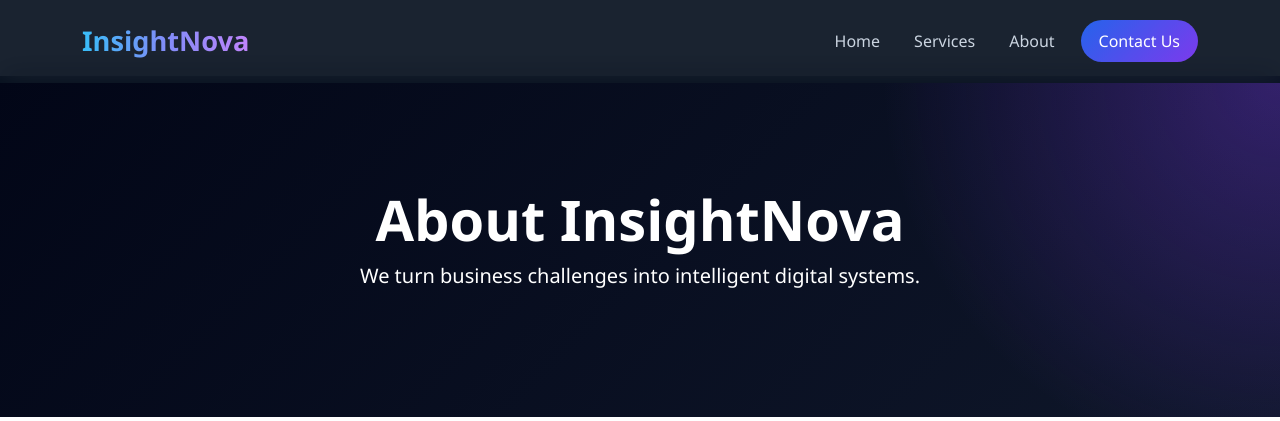
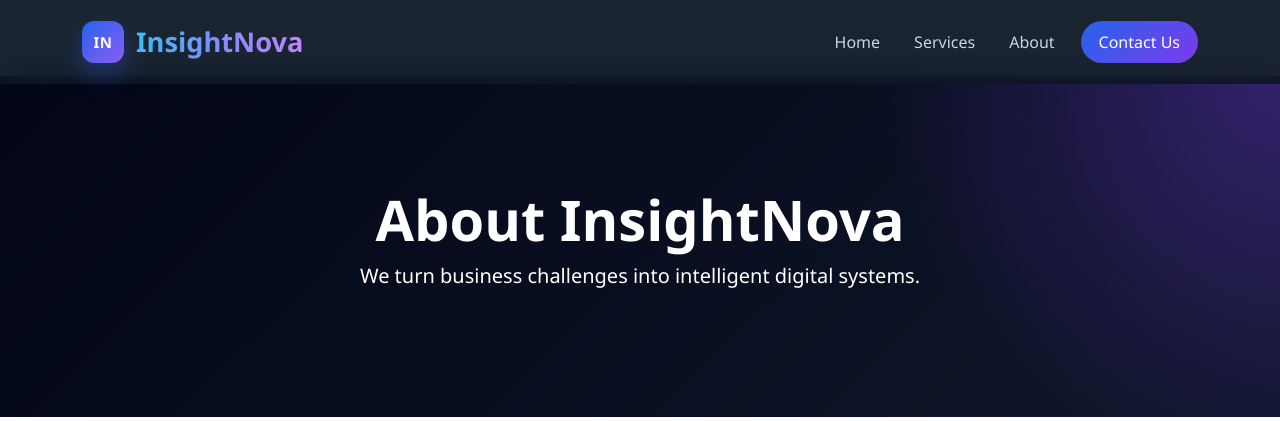
Before and after one commit to Suzana-Nusrat/InsightNova, a Laravel app: page /about in a window 1280 px wide. Shown: the top 421 px of the page. Run offline with Laravel 12, Linux system fonts and the light colour scheme.

Commit message:
logo update

```diff
--- a/resources/views/layouts/app.blade.php
+++ b/resources/views/layouts/app.blade.php
@@ -14,24 +14,63 @@
 
 <nav class="navbar navbar-expand-lg fixed-top custom-navbar">
     <div class="container">
-        <a class="navbar-brand fw-bold" href="/">
+
+        <a class="navbar-brand fw-bold d-flex align-items-center" href="/">
+            <div style="
+                width:42px;
+                height:42px;
+                border-radius:12px;
+                background:linear-gradient(135deg,#2563eb,#8b5cf6);
+                display:flex;
+                align-items:center;
+                justify-content:center;
+                margin-right:12px;
+                color:white;
+                font-size:15px;
+                font-weight:800;
+                letter-spacing:.5px;
+                box-shadow:0 10px 25px rgba(37,99,235,.35);">
+                IN
+            </div>
+
             <span class="brand-gradient">InsightNova</span>
         </a>
 
-        <button class="navbar-toggler bg-light" type="button" data-bs-toggle="collapse" data-bs-target="#menu">
+        <button class="navbar-toggler bg-light"
+                type="button"
+                data-bs-toggle="collapse"
+                data-bs-target="#menu"
+                aria-controls="menu"
+                aria-expanded="false"
+                aria-label="Toggle navigation">
             <span class="navbar-toggler-icon"></span>
         </button>
 
         <div class="collapse navbar-collapse" id="menu">
             <ul class="navbar-nav ms-auto align-items-lg-center">
-                <li class="nav-item"><a href="/" class="nav-link">Home</a></li>
-                <li class="nav-item"><a href="/services" class="nav-link">Services</a></li>
-                <li class="nav-item"><a href="/about" class="nav-link">About</a></li>
-                <li class="nav-item"><a href="/contact" class="nav-link btn-nav">Contact Us</a></li>
+
+                <li class="nav-item">
+                    <a href="/" class="nav-link">Home</a>
+                </li>
+
+                <li class="nav-item">
+                    <a href="/services" class="nav-link">Services</a>
+                </li>
+
+                <li class="nav-item">
+                    <a href="/about" class="nav-link">About</a>
+                </li>
+
+                <li class="nav-item">
+                    <a href="/contact" class="nav-link btn-nav">Contact Us</a>
+                </li>
+
             </ul>
         </div>
+
     </div>
 </nav>
+
 
 @yield('content')
 
```
